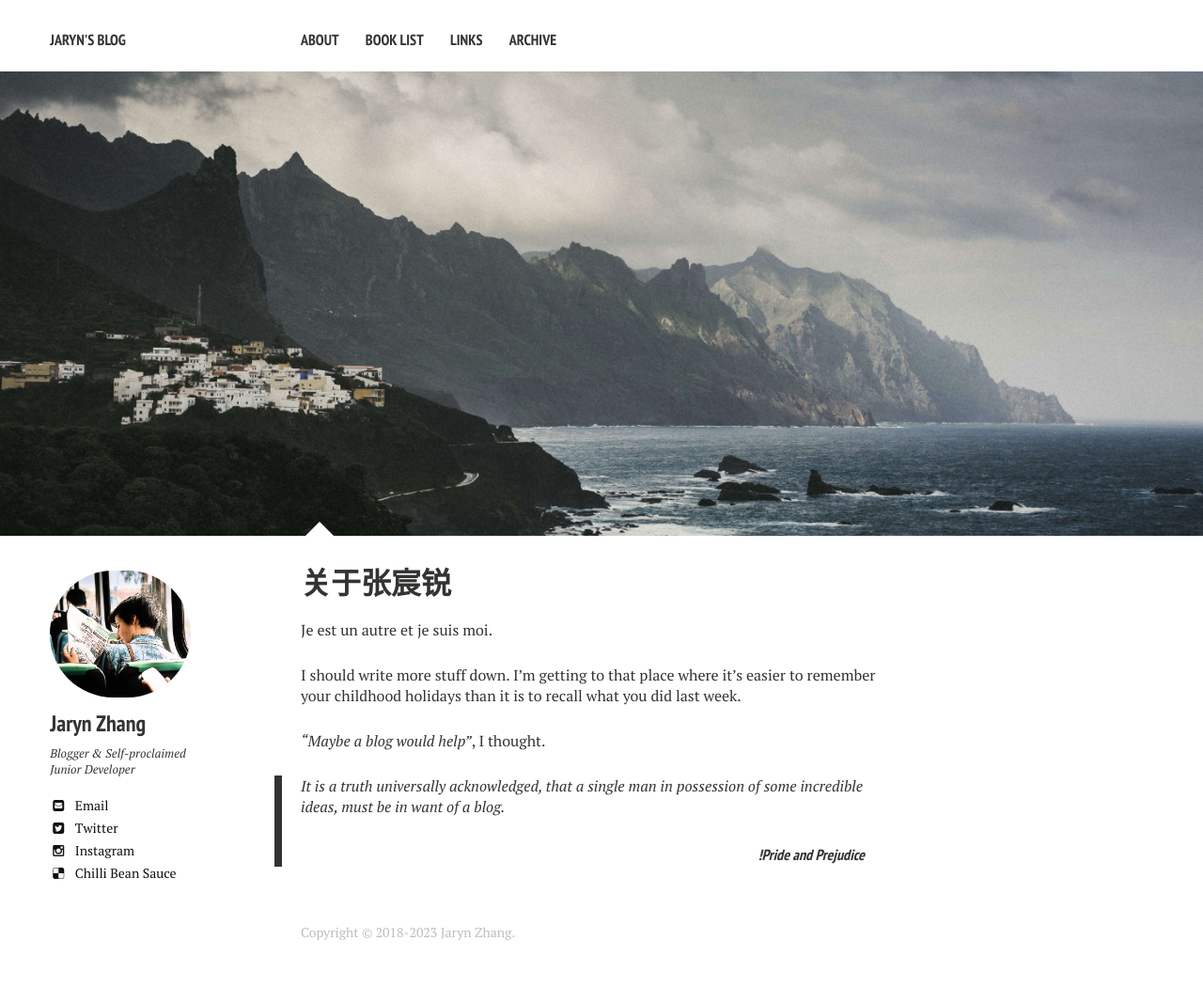
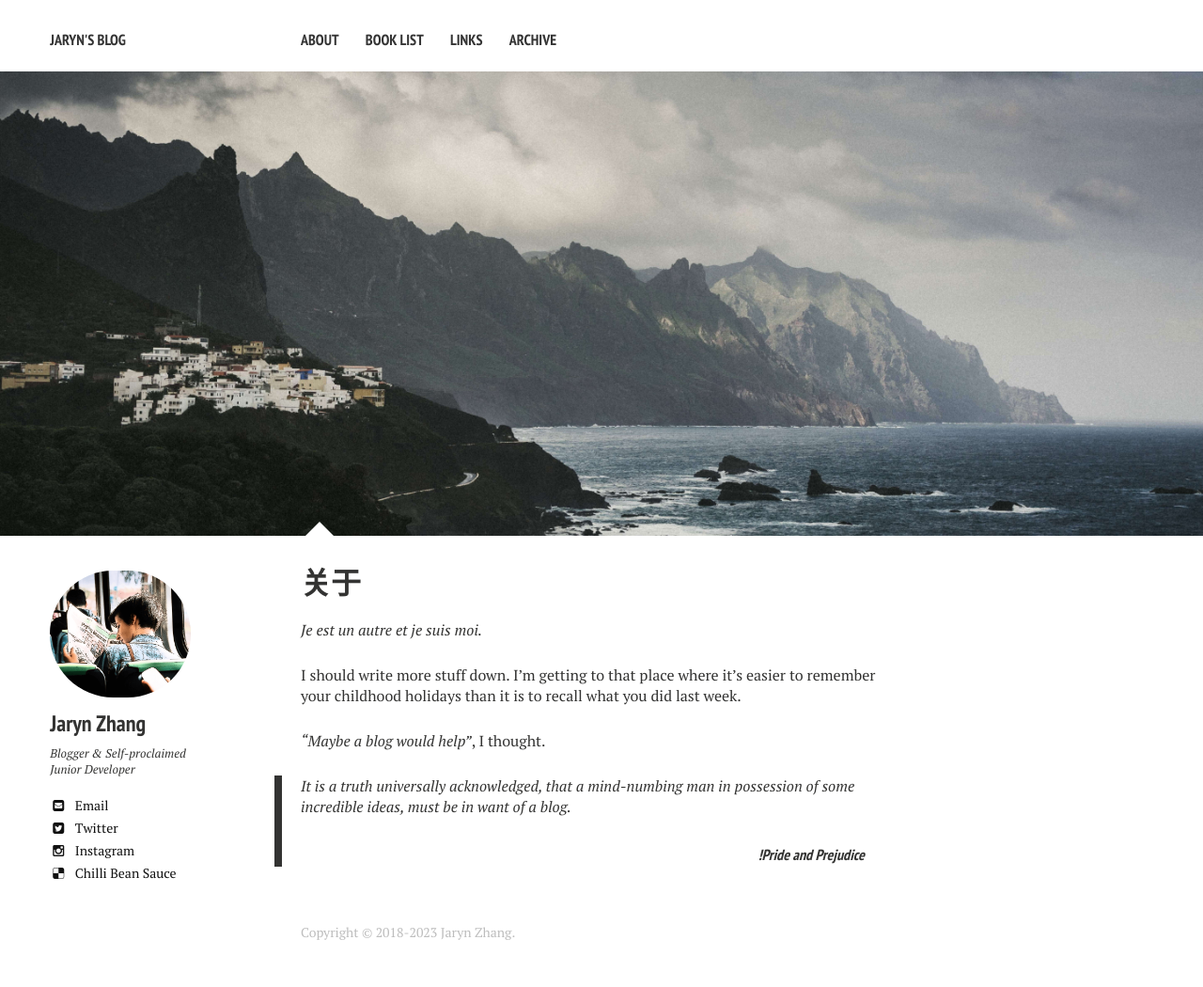
Before and after one commit to jarynzhang/jarynzhang.github.io, a Jekyll site: the page built from about/index.md, in a window 1280 px wide. Shown: the whole page at 94% size. Built offline with Jekyll 4.4.1, drawn with Linux system fonts in a browser that asks for light colours; nearby versions of some CDN libraries.

Commit message:
about update

```diff
--- a/about/index.md
+++ b/about/index.md
@@ -1,6 +1,6 @@
 ---
 layout: page
-title: 关于张宸锐
+title: 关于
 tags: [about]
 modified: 2021-07-24S20:27:07.573882+00:00
 comments: false
@@ -9,11 +9,11 @@ image:
   feature: aboutmes.jpg
 ---
 
-Je est un autre et je suis moi.
+*Je est un autre et je suis moi.*
 
 I should write more stuff down.  I'm getting to that place where it's easier to remember your childhood holidays than it is to recall what you did last week.
 
 _"Maybe a blog would help"_, I thought.
 
->It is a truth universally acknowledged, that a single man in possession of some incredible ideas, must be in want of a blog.
+>It is a truth universally acknowledged, that a mind-numbing man in possession of some incredible ideas, must be in want of a blog.
 ><h5 style="text-align:right">!Pride and Prejudice</h5>
```
Also changed, not shown: 1 other file.
